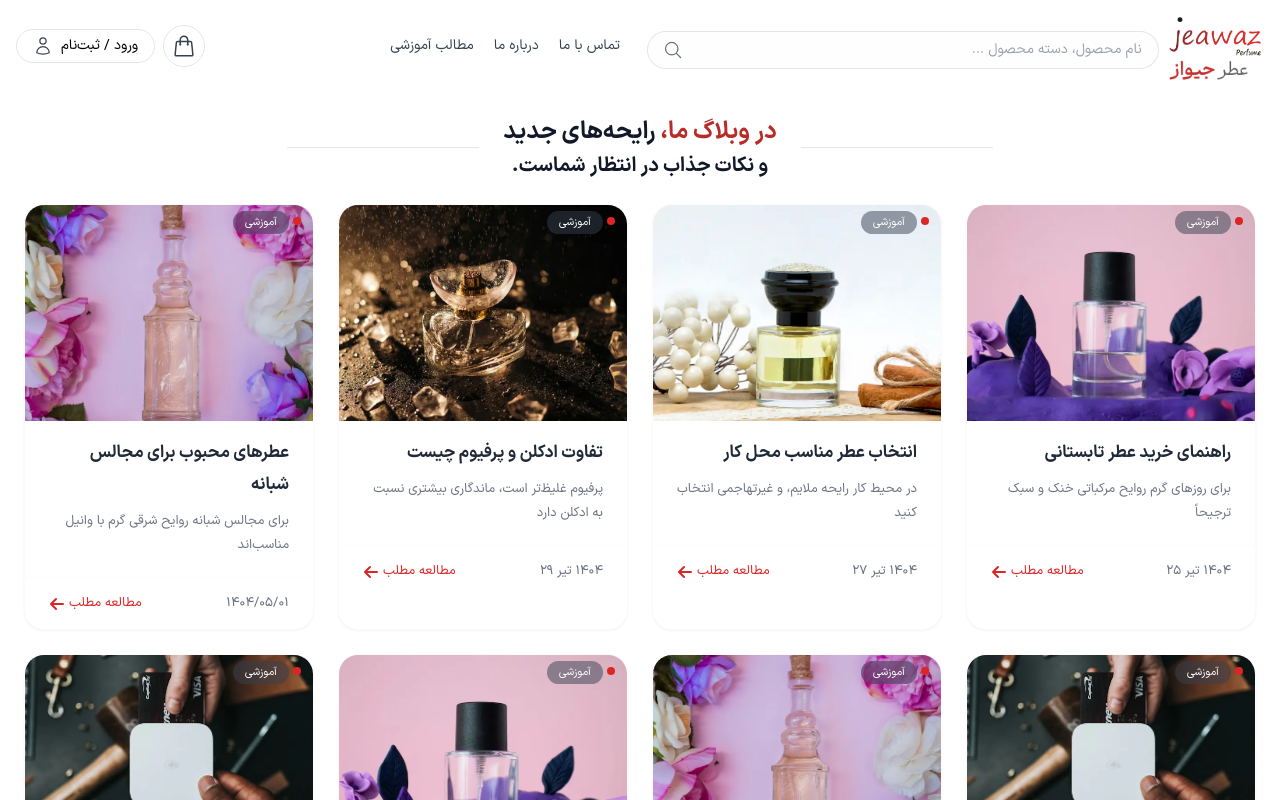
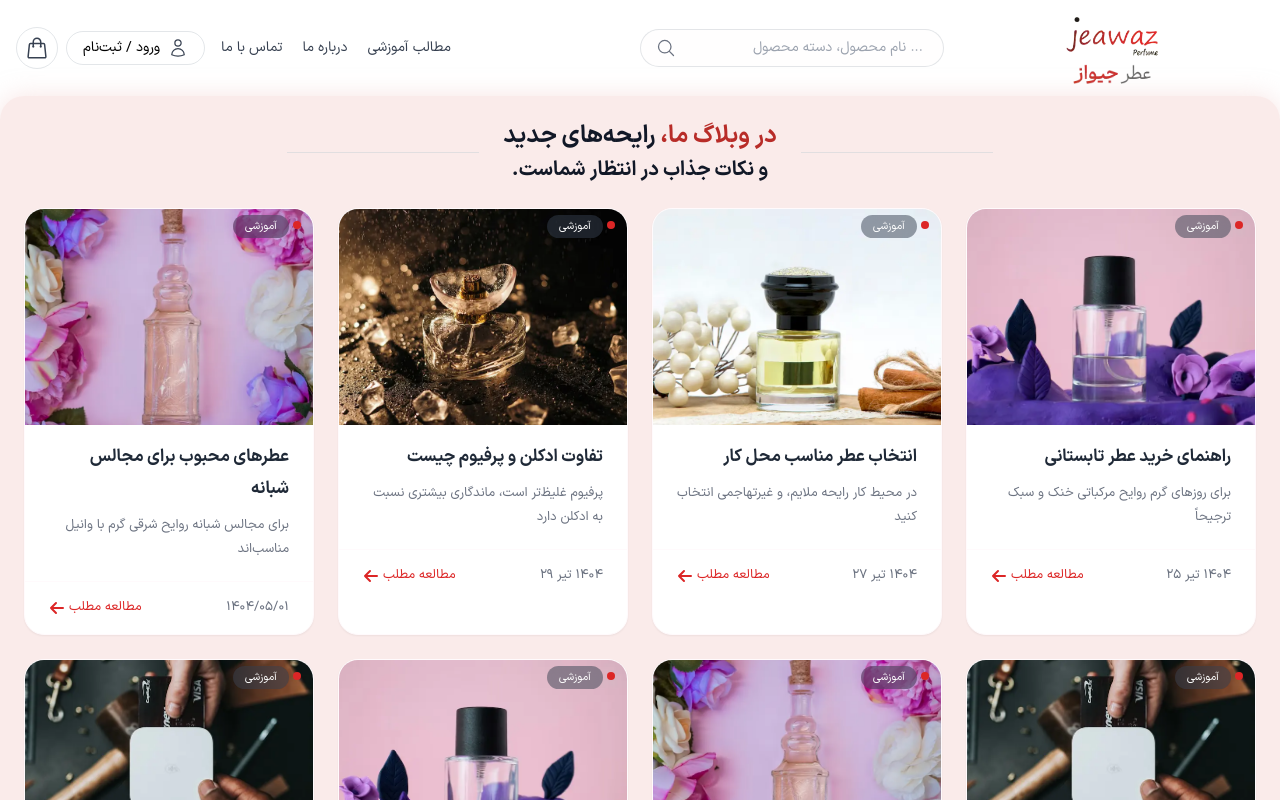
Before and after one commit to MohammadmehdiJamalpour/jeawaz, a React (Vite) app: page / in a window 1280 px wide. Shown: the top 800 px of the page. Built offline with nearby package versions, Linux system fonts and the light colour scheme.

Commit message:
UI improvements on blogs container + shadows added to tailwind config

```diff
--- a/src/components/BlogCard.jsx
+++ b/src/components/BlogCard.jsx
@@ -15,7 +15,7 @@ const BlogCard = ({ item }) => {
   return (
     <article
       dir="rtl"
-      className="group relative overflow-hidden rounded-[1.25rem] border border-secondary-200 bg-white shadow-sm transition-shadow hover:shadow-md"
+      className="group relative overflow-hidden rounded-[1.25rem] border border-secondary-200 bg-white shadow-sm transition-all duration-300 hover:shadow-md hover:scale-105"
     >
       {/* ▸ image + overlays */}
       <div className="relative">
--- a/src/components/MainBlogContainer.jsx
+++ b/src/components/MainBlogContainer.jsx
@@ -3,7 +3,7 @@ import BlogCard from "./BlogCard";
 
 const MainBlogContainer = () => {
   return (
-    <section dir="rtl" className="container mx-auto p-6">
+    <section dir="rtl" className="container bg-primary-200/40 shadow-centered-lg shadow-primary-200/50   rounded-t-3xl mx-auto p-6">
       {/* Header */}
       <header className="mb-6">
         <div className="flex items-center justify-center text-center">
--- a/src/components/header/BrandBlock.jsx
+++ b/src/components/header/BrandBlock.jsx
@@ -1,27 +1,22 @@
 import React from "react";
-import SearchInput from "../../ui/SearchInput";
 
 const BrandBlock = React.memo(function BrandBlock({
   englishLogo,
   persianLogo,
   className = "",
-  showSearch = true,
 }) {
   return (
-    <div className={`flex flex-col flex-1  justify-evenly md:flex-row items-center gap-2 ${className}`}>
-      <div className="md:order-1 ">
+    <div className={`flex flex-col flex-1 items-center justify-center gap-1 ${className}`}>
       <img
-        className="max-h-12 md:max-h-12 max-md:max-h-10"
+        className="max-h-12 max-md:max-h-10"
         src={englishLogo}
         alt="jeawaz"
       />
       <img
-        className="max-h-5 md:max-h-5 max-md:max-h-4"
+        className="max-h-5 max-md:max-h-4"
         src={persianLogo}
         alt="جیواز"
       />
-      </div>
-      {showSearch && <SearchInput className="w-full max-w-lg mt-2" />}
     </div>
   );
 });
--- a/src/components/header/DesktopBar.jsx
+++ b/src/components/header/DesktopBar.jsx
@@ -2,29 +2,30 @@ import React from "react";
 import BrandBlock from "./BrandBlock";
 import Actions from "./Actions";
 import NavLinks from "./NavLinks";
+import SearchInput from "../../ui/SearchInput";
 import { images } from "../../constants/staticData";
 
 const DesktopBar = React.memo(function DesktopBar() {
   return (
-    <div className="hidden md:flex md:gap-2 md:items-center ">
+    <div className="hidden md:flex items-center justify-between gap-4" dir="rtl">
 
 
-      {/* Left side: actions + nav */}
-      <div className="items-center w-full ">
-        <div className="flex items-center justify-between gap-4">
-          <Actions />
-          <NavLinks />
-        </div>
-      </div>
-      {/* Right side (RTL visual right): brand + search (max 50% width) */}
-      <div className="justify-self-end w-full ">
+      {/* Right (RTL visual right): brand + search (container = max 50% width) */}
+      <div className="flex items-center gap-4 md:w-1/2 justify-end">
         <BrandBlock
           englishLogo={images.englishLogo}
           persianLogo={images.persianLogo}
-          showSearch
         />
+        {/* Search fills remaining space on the right side */}
+        <div className="flex-1">
+          <SearchInput className="w-full" />
+        </div>
       </div>
-
+       {/* Left: actions + nav */}
+      <div className="flex items-center gap-4 ">
+        <NavLinks />
+        <Actions />
+      </div>
     </div>
   );
 });
--- a/src/components/header/MobileBar.jsx
+++ b/src/components/header/MobileBar.jsx
@@ -2,33 +2,31 @@ import React from "react";
 import { Squares2X2Icon, ShoppingBagIcon } from "@heroicons/react/24/outline";
 import BrandBlock from "./BrandBlock";
 import CircleBtn from "../../ui/CircleBtn";
+import SearchInput from "../../ui/SearchInput";
 import { images } from "../../constants/staticData";
 
 const MobileBar = React.memo(function MobileBar() {
   return (
-    <div className="md:hidden">
-      <div className="flex items-start">
-        {/* Left: cart */}
-        <div className="flex items-center pt-4">
-          <CircleBtn label="سبد خرید">
-            <ShoppingBagIcon className="h-6 w-6 text-gray-700" />
-          </CircleBtn>
-        </div>
+    <div className="md:hidden" dir="rtl">
+      {/* Top row: cart | brand | categories */}
+      <div className="flex items-center justify-between px-2 pt-4">
+        <CircleBtn label="دسته‌بندی‌ها">
+          <Squares2X2Icon className="h-6 w-6 text-gray-700" />
+        </CircleBtn>
 
-        {/* Middle: logos + search (search INSIDE images container) */}
         <BrandBlock
           englishLogo={images.englishLogo}
           persianLogo={images.persianLogo}
-          className=""
-          showSearch
+          className="px-2"
         />
+        <CircleBtn label="سبد خرید">
+          <ShoppingBagIcon className="h-6 w-6 text-gray-700" />
+        </CircleBtn>
+      </div>
 
-        {/* Right: categories */}
-        <div className="flex items-center pt-4 justify-end">
-          <CircleBtn label="دسته‌بندی‌ها">
-            <Squares2X2Icon className="h-6 w-6 text-gray-700" />
-          </CircleBtn>
-        </div>
+      {/* Full-width search bar */}
+      <div className="px-3 pt-2 pb-3">
+        <SearchInput className="w-full" />
       </div>
     </div>
   );
--- a/src/index.css
+++ b/src/index.css
@@ -6,7 +6,7 @@
   :root {
 
     --color-primary-50: 252, 245, 244;  /* #FCF5F4 */
-    --color-primary-100: 250, 234, 234; /* #FAEAEA */
+   --color-primary-100: 255, 244, 248;/* #FAEAEA */
     --color-primary-200: 242, 204, 202; /* #F2CCC A */
     --color-primary-300: 235, 173, 171; /* #EBADAB */
     --color-primary-400: 224, 131, 129; /* #E08381 */
--- a/tailwind.config.js
+++ b/tailwind.config.js
@@ -53,6 +53,11 @@ export default {
         center: true,
         padding: "1rem",
       },
+      boxShadow: {
+        centered: "0 0 15px rgba(0, 0, 0, 0.1)",
+        "centered-lg": "0 0 25px rgba(0, 0, 0, 0.15)",
+        'centered-lg-top': '0 -12px 25px -12px rgba(0,0,0,.2)',
+      },
     },
   },
   plugins: [],
```
